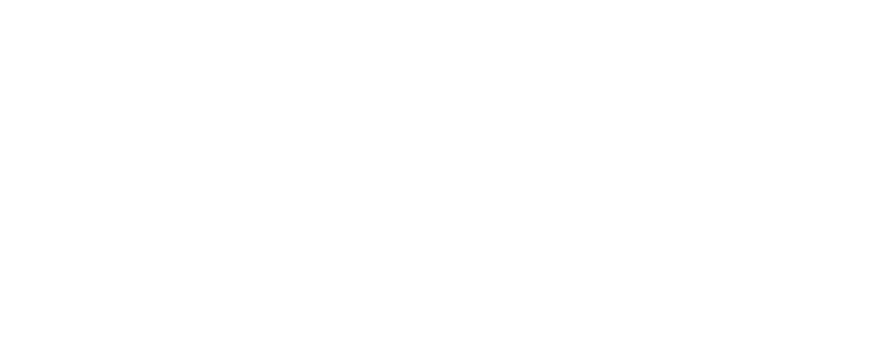
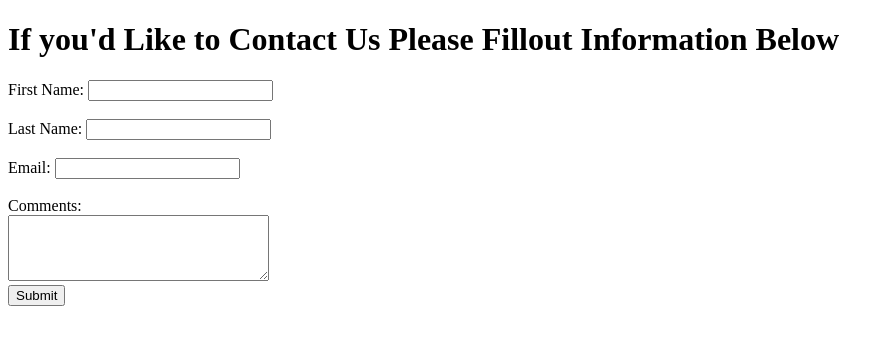
Before and after one commit to AshNick15/HTML4, a plain HTML site: page index.html in a window 1280 px wide. Shown: the whole page, without its empty margins (0-894 px from the left). Drawn offline with Linux system fonts and the light colour scheme.

Commit message:
Update index.html

```diff
--- a/index.html
+++ b/index.html
@@ -6,5 +6,27 @@
 </head>
 
 <body>
+	<h1>If you'd Like to Contact Us Please Fillout Information Below</h1>
+
+	<form action="">
+		<label for="first">First Name:</label>
+		<input type="text" id="first"><br>
+		<br>
+		<label for="last">Last Name:</label>
+		<input type="text" id="last"><br>
+		<br>
+		<label for="email">Email:</label>
+		<input type="text" id="email"><br>
+		<br>
+		<label for="comments">Comments:</label><br>
+		<textarea rows="4" cols="30" name="comments" id="comments"></textarea>
+
+		<br>
+		<button type="submit">Submit</button>
+
+	</form>
+
+
+
 </body>
 </html>
```
